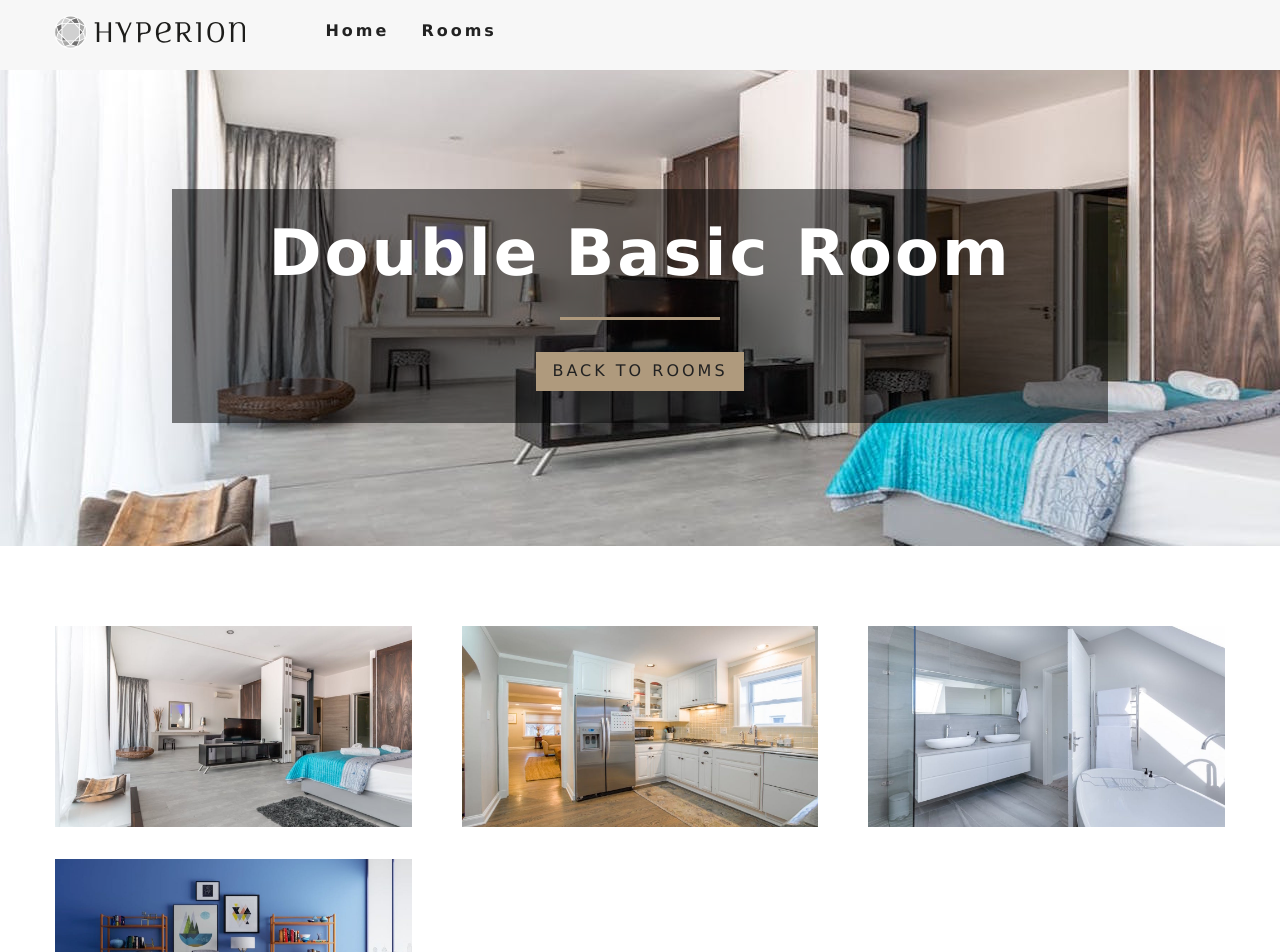
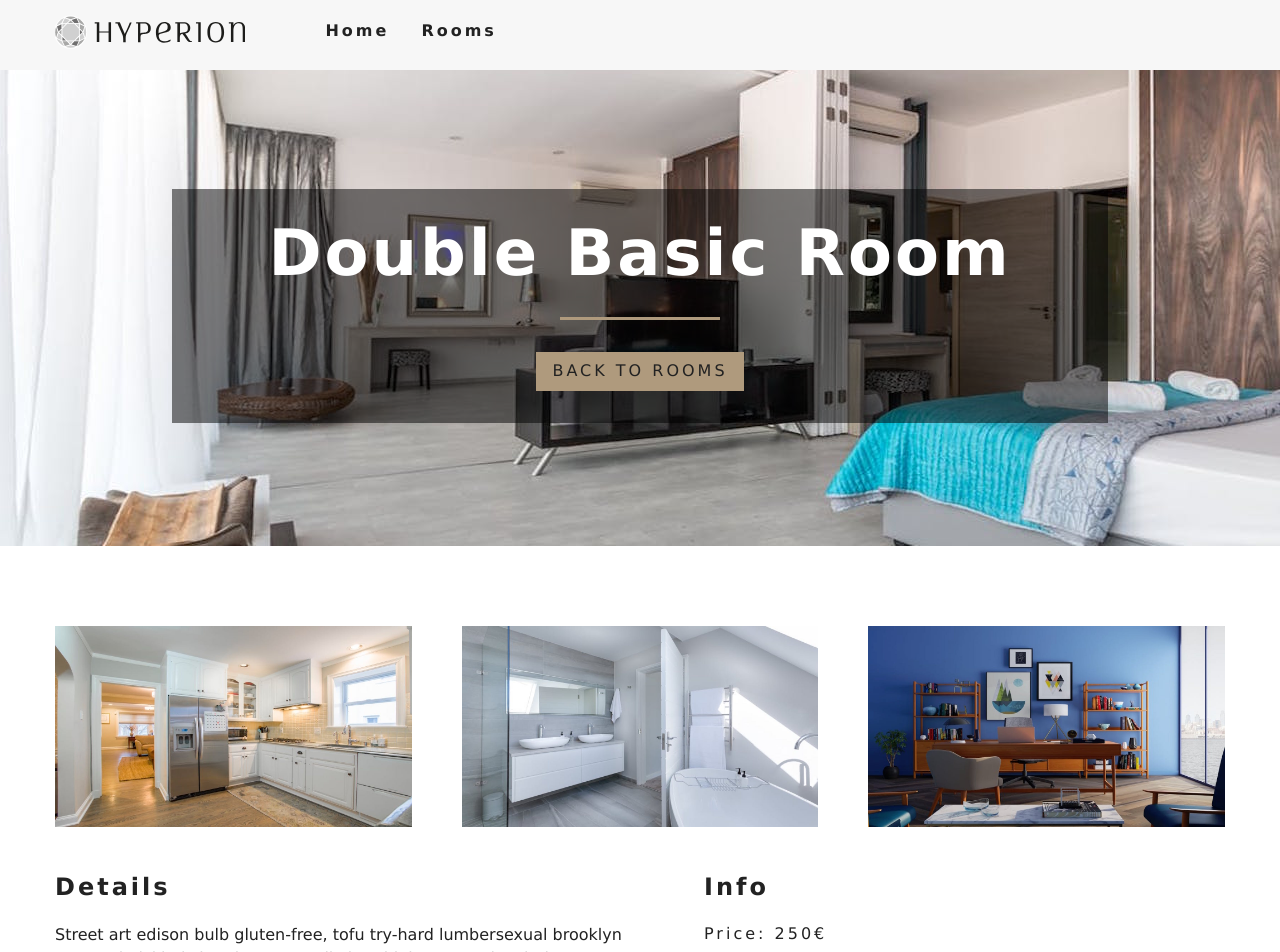
Before and after one commit to BitBravo/react-hotel-book, a React (Create React App) app: page /rooms/double-basic in a window 1280 px wide. Shown: the top 952 px of the page. Built offline with nearby package versions, Linux system fonts and the light colour scheme.

Commit message:
Exclude hero image from detail images

```diff
--- a/src/components/SingleRoom.js
+++ b/src/components/SingleRoom.js
@@ -37,9 +37,10 @@ export default class SingleRoom extends Component {
             pets,
             images,
           } = room;
+          const [mainImg, ...defaultImg] = images;
           return (
             <React.Fragment>
-              <StyledHero img={images[0] || this.state.defaultBg}>
+              <StyledHero img={mainImg || this.state.defaultBg}>
                 <Banner title={`${name} room`}>
                   <Link to='/rooms' className='btn-primary'>
                     back to rooms
@@ -48,7 +49,7 @@ export default class SingleRoom extends Component {
               </StyledHero>
               <section className='single-room'>
                 <div className='single-room-images'>
-                  {images.map((item, index) => (
+                  {defaultImg.map((item, index) => (
                     <img src={item} alt={name} key={index} />
                   ))}
                 </div>
```
